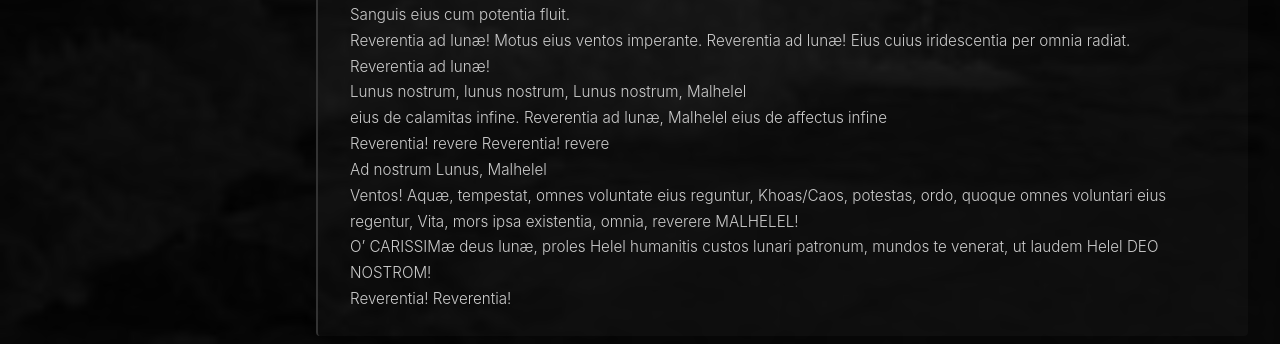
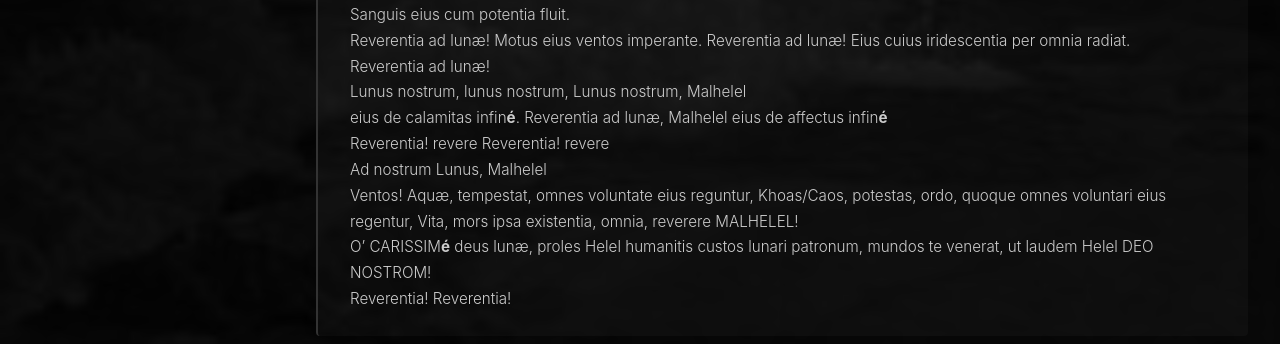
Before and after one commit to Mizuki-5055/Mizuki-5055.github.io, a Jekyll site: the page built from hymns.md, in a window 1280 px wide and 1139 px high. Shown: the part 651-995 px from the top of the window. Built offline with Jekyll 4.4.1, drawn with Linux system fonts in a browser that asks for light colours.

Commit message:
Update Hymns “hymns”

```diff
--- a/_data/hymns.yml
+++ b/_data/hymns.yml
@@ -41,9 +41,9 @@ items:
       Lunus nostrum, lunus nostrum,
       Lunus nostrum, Malhelel
 
-      eius de calamitas infine.
+      eius de calamitas infin**é**.
       Reverentia ad lunæ, Malhelel
-      eius de affectus infine
+      eius de affectus infin**é**
 
       Reverentia! revere
       Reverentia! revere
@@ -54,7 +54,7 @@ items:
       Khoas/Caos, potestas, ordo, quoque omnes voluntari eius regentur,
       Vita, mors ipsa existentia, omnia, reverere MALHELEL!
 
-      O' CARISSIMæ deus lunæ, proles Helel
+      O' CARISSIM**é** deus lunæ, proles Helel
        humanitis custos lunari patronum,
       mundos te venerat, ut laudem Helel
       DEO NOSTROM!
```
